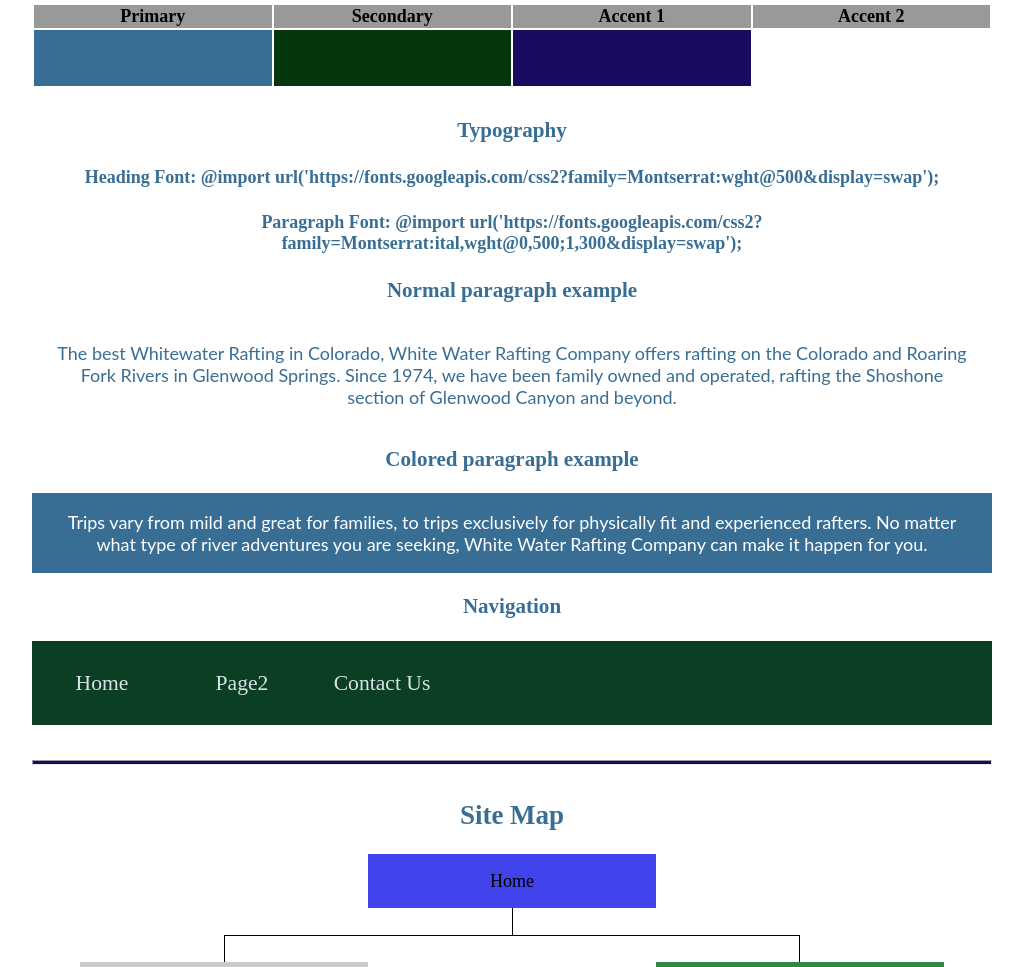
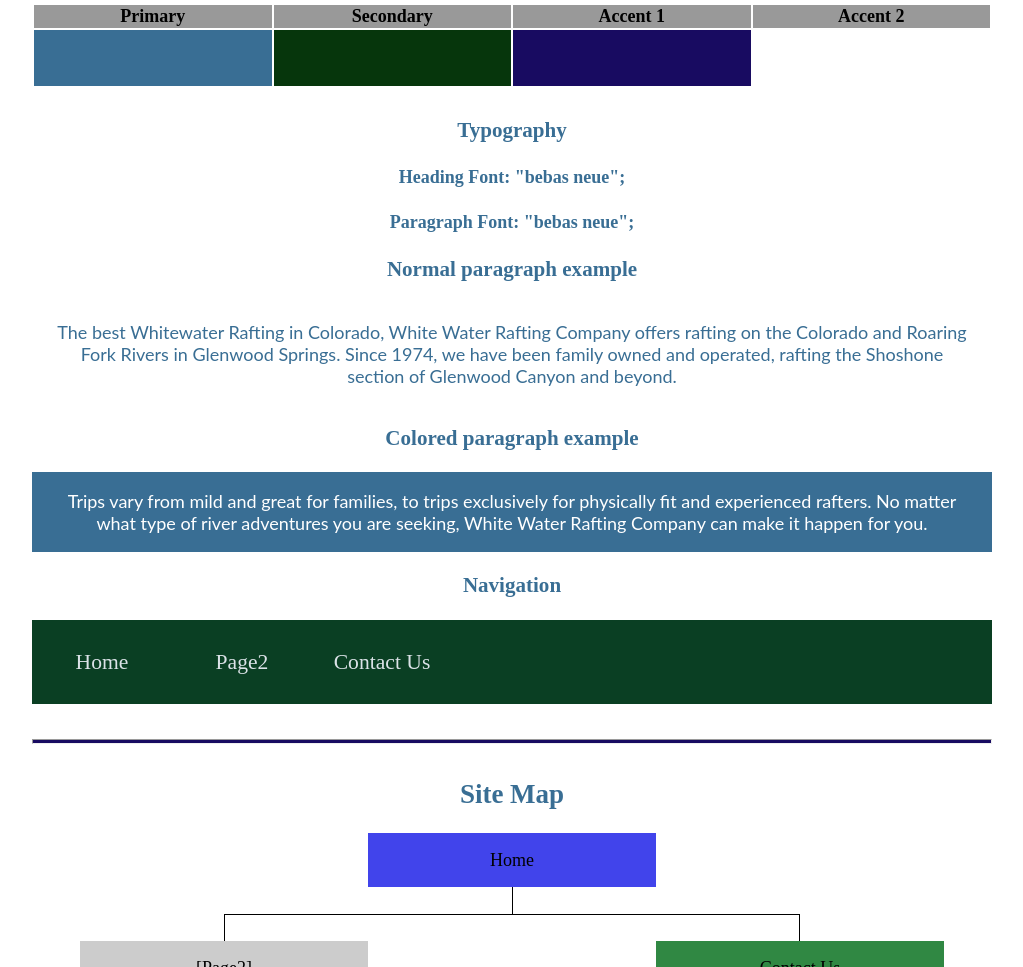
Before and after one commit to melissarand3/WDD130, a plain HTML site: page wwr/site-plan-rafting.html in a window 1280 px wide. Shown: the part 1360-2327 px from the top of the page, without its empty margins (128-1151 px from the left). Drawn offline with Linux system fonts and the light colour scheme.

Commit message:
font change

```diff
--- a/wwr/site-plan-rafting.html
+++ b/wwr/site-plan-rafting.html
@@ -67,11 +67,11 @@
     <!-- Choose a font for your paragraphs (body copy) and headlines. What font(s) have you chosen? Think also about which of your colors above you might use for background and font colors. -->
 
     <h4>
-      Heading Font: @import url('https://fonts.googleapis.com/css2?family=Montserrat:wght@500&display=swap');
+      Heading Font: "bebas neue";
       <!-- change this -->
     </h4>
     <h4>
-      Paragraph Font: @import url('https://fonts.googleapis.com/css2?family=Montserrat:ital,wght@0,500;1,300&display=swap');
+      Paragraph Font: "bebas neue";
 
       <!-- change this -->
     </h4>
```
